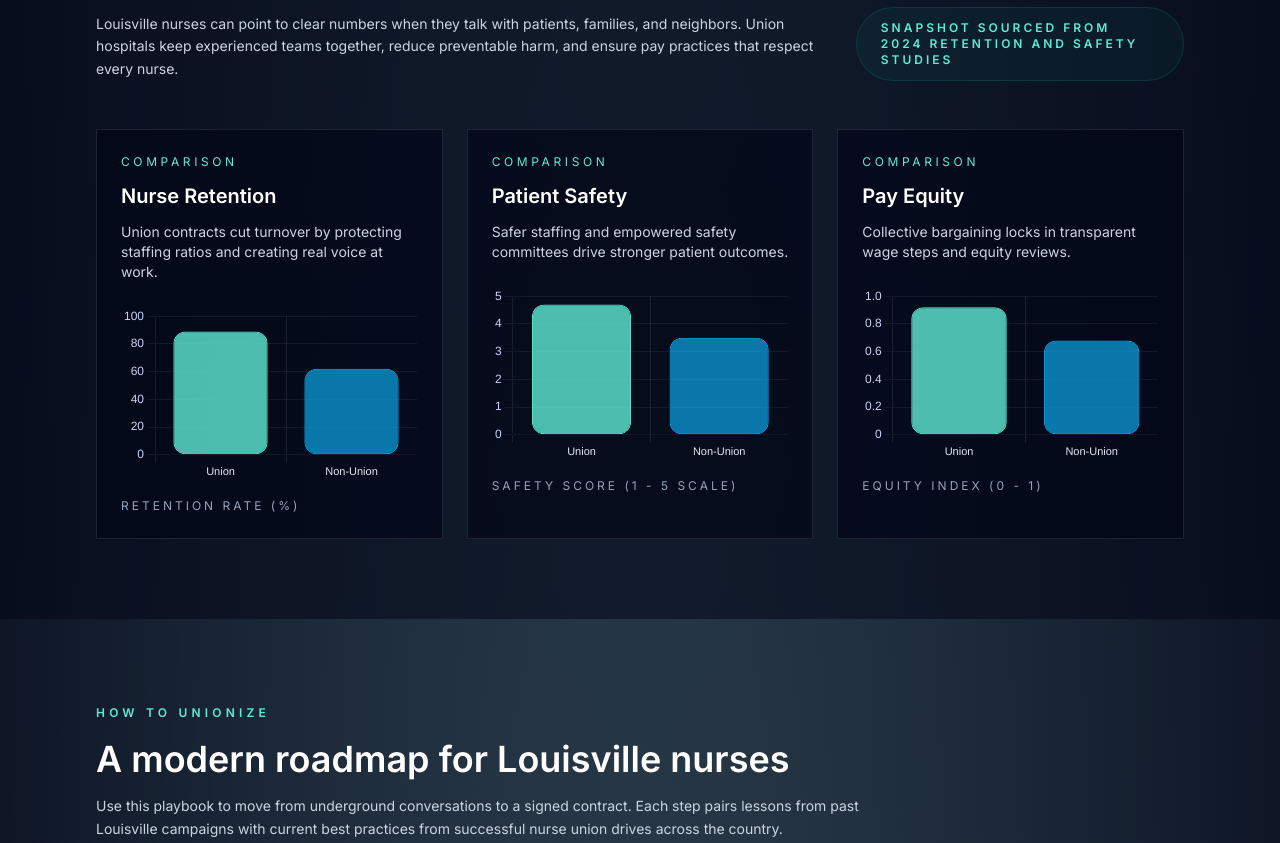
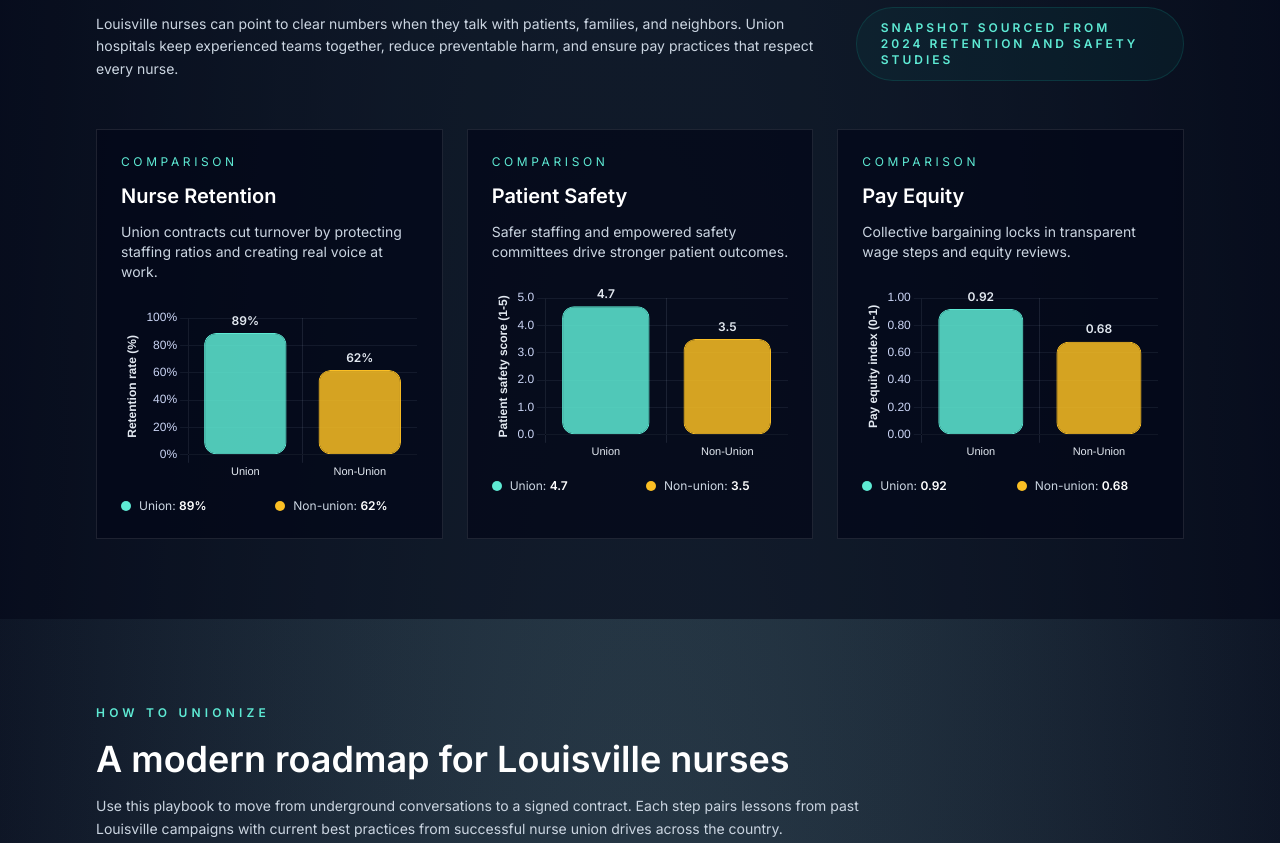
Before and after one commit to andrewaws26/nurse-organizing-website, a plain HTML site: page index.html in a window 1280 px wide. Shown: the part 3188-4031 px from the top of the page. Drawn offline with nearby package versions, Linux system fonts and the light colour scheme.

Commit message:
improve charts

```diff
--- a/assets/js/app.js
+++ b/assets/js/app.js
@@ -68,29 +68,84 @@ const analysisDetails = {
     }
 };
 
+const benefitColorPalette = {
+    unionBg: 'rgba(94, 234, 212, 0.85)',
+    unionBorder: 'rgba(94, 234, 212, 1)',
+    nonUnionBg: 'rgba(251, 191, 36, 0.85)',
+    nonUnionBorder: 'rgba(251, 191, 36, 1)'
+};
+
 const unionBenefitsCharts = [
     {
+        key: 'retention',
         canvasId: 'retentionChart',
         datasetLabel: 'Retention rate (%)',
         values: [89, 62],
         suggestedMax: 100,
-        tooltipSuffix: '%'
+        tooltipSuffix: '%',
+        tickStep: 10,
+        formatter: (value) => `${Math.round(value)}%`
     },
     {
+        key: 'safety',
         canvasId: 'safetyChart',
-        datasetLabel: 'Safety score',
+        datasetLabel: 'Patient safety score (1-5)',
         values: [4.7, 3.5],
         suggestedMax: 5,
-        tooltipSuffix: ''
+        tickStep: 0.5,
+        formatter: (value) => value.toFixed(1)
     },
     {
+        key: 'pay',
         canvasId: 'payEquityChart',
-        datasetLabel: 'Pay equity index',
+        datasetLabel: 'Pay equity index (0-1)',
         values: [0.92, 0.68],
         suggestedMax: 1,
-        tooltipSuffix: ''
+        tickStep: 0.1,
+        formatter: (value) => value.toFixed(2)
     }
 ];
+
+let valueLabelPluginRegistered = false;
+
+const unionValueLabelPlugin = {
+    id: 'unionValueLabels',
+    afterDatasetsDraw(chart) {
+        const pluginOpts = chart.options.plugins?.valueLabels;
+        if (!pluginOpts?.enabled) {
+            return;
+        }
+
+        const meta = chart.getDatasetMeta(0);
+        const dataset = chart.data.datasets[0];
+        const formatter = dataset.valueFormatter || ((value) => value);
+        const { ctx } = chart;
+
+        meta.data.forEach((bar, index) => {
+            const value = dataset.data[index];
+            const display = formatter(value, index);
+            const { x, y } = bar.tooltipPosition();
+
+            ctx.save();
+            ctx.fillStyle = pluginOpts.color || '#e2e8f0';
+            ctx.font = pluginOpts.font || '600 12px Inter, sans-serif';
+            ctx.textAlign = 'center';
+            ctx.textBaseline = 'bottom';
+            ctx.fillText(display, x, y - 6);
+            ctx.restore();
+        });
+    }
+};
+
+const defaultBenefitFormatter = (value, suffix = '') => {
+    if (suffix === '%') {
+        return `${Math.round(value)}%`;
+    }
+    if (value < 10 && value !== Math.round(value)) {
+        return value.toFixed(1);
+    }
+    return `${value}${suffix}`;
+};
 
 document.addEventListener('DOMContentLoaded', () => {
     initNavigation();
@@ -256,6 +311,11 @@ function initUnionBenefitsSection() {
         return;
     }
 
+    if (!valueLabelPluginRegistered) {
+        Chart.register(unionValueLabelPlugin);
+        valueLabelPluginRegistered = true;
+    }
+
     const cards = section.querySelectorAll('[data-benefit-card]');
     if (cards.length) {
         const observer = new IntersectionObserver((entries, obs) => {
@@ -280,6 +340,7 @@ function initUnionBenefitsSection() {
         }
 
         const ctx = canvas.getContext('2d');
+        const valueFormatter = config.formatter || ((value) => defaultBenefitFormatter(value, config.tooltipSuffix));
         new Chart(ctx, {
             type: 'bar',
             data: {
@@ -287,26 +348,42 @@ function initUnionBenefitsSection() {
                 datasets: [{
                     label: config.datasetLabel,
                     data: config.values,
-                    backgroundColor: ['rgba(94, 234, 212, 0.8)', 'rgba(14, 165, 233, 0.7)'],
-                    borderColor: ['rgba(94, 234, 212, 1)', 'rgba(14, 165, 233, 1)'],
+                    backgroundColor: [benefitColorPalette.unionBg, benefitColorPalette.nonUnionBg],
+                    borderColor: [benefitColorPalette.unionBorder, benefitColorPalette.nonUnionBorder],
                     borderWidth: 1,
                     borderRadius: 12,
-                    borderSkipped: false
+                    borderSkipped: false,
+                    valueFormatter
                 }]
             },
             options: {
                 responsive: true,
                 maintainAspectRatio: false,
+                layout: {
+                    padding: {
+                        top: 12
+                    }
+                },
                 scales: {
                     x: {
                         ticks: { color: '#e2e8f0', font: { size: 11 } },
-                        grid: { color: 'rgba(148, 163, 184, 0.15)' }
+                        grid: { color: 'rgba(148, 163, 184, 0.15)', drawBorder: false }
                     },
                     y: {
                         beginAtZero: true,
                         suggestedMax: config.suggestedMax,
-                        ticks: { color: '#cbd5f5' },
-                        grid: { color: 'rgba(148, 163, 184, 0.1)' }
+                        ticks: {
+                            color: '#cbd5f5',
+                            stepSize: config.tickStep,
+                            callback: (value) => valueFormatter(typeof value === 'number' ? value : Number(value))
+                        },
+                        grid: { color: 'rgba(148, 163, 184, 0.1)', drawBorder: false },
+                        title: {
+                            display: true,
+                            text: config.datasetLabel,
+                            color: '#e2e8f0',
+                            font: { size: 12, weight: '600' }
+                        }
                     }
                 },
                 plugins: {
@@ -319,15 +396,27 @@ function initUnionBenefitsSection() {
                         borderColor: 'rgba(148, 163, 184, 0.35)',
                         borderWidth: 1,
                         callbacks: {
-                            label: (context) => {
-                                const base = context.formattedValue;
-                                return config.tooltipSuffix ? `${base}${config.tooltipSuffix}` : base;
-                            }
+                            title: (context) => context[0]?.label || '',
+                            label: (context) => `${context.label}: ${valueFormatter(context.parsed.y ?? context.parsed)}`
                         }
+                    },
+                    valueLabels: {
+                        enabled: true,
+                        color: '#e2e8f0'
                     }
                 }
             }
         });
+
+        const unionLabel = section.querySelector(`[data-union-benefit-label="${config.key}-union"]`);
+        if (unionLabel) {
+            unionLabel.textContent = valueFormatter(config.values[0]);
+        }
+
+        const nonLabel = section.querySelector(`[data-union-benefit-label="${config.key}-non"]`);
+        if (nonLabel) {
+            nonLabel.textContent = valueFormatter(config.values[1]);
+        }
     });
 }
 
--- a/index.html
+++ b/index.html
@@ -275,7 +275,16 @@
                     <div class="mt-6 h-44">
                         <canvas id="retentionChart"></canvas>
                     </div>
-                    <p class="mt-4 text-xs uppercase tracking-[0.25em] text-slate-400">Retention rate (%)</p>
+                    <div class="mt-4 grid grid-cols-2 gap-3 text-xs text-slate-300">
+                        <div class="flex items-center gap-2">
+                            <span class="inline-flex h-2.5 w-2.5 rounded-full bg-brand-light"></span>
+                            <span>Union: <span class="font-semibold text-white" data-union-benefit-label="retention-union">89%</span></span>
+                        </div>
+                        <div class="flex items-center gap-2">
+                            <span class="inline-flex h-2.5 w-2.5 rounded-full bg-amber-400"></span>
+                            <span>Non-union: <span class="font-semibold text-white" data-union-benefit-label="retention-non">62%</span></span>
+                        </div>
+                    </div>
                 </article>
                 <article class="fade-card border border-white/10 bg-slate-950/70 p-6 text-sm text-slate-200" data-benefit-card>
                     <p class="text-xs uppercase tracking-[0.3em] text-brand-light">Comparison</p>
@@ -284,7 +293,16 @@
                     <div class="mt-6 h-44">
                         <canvas id="safetyChart"></canvas>
                     </div>
-                    <p class="mt-4 text-xs uppercase tracking-[0.25em] text-slate-400">Safety score (1 - 5 scale)</p>
+                    <div class="mt-4 grid grid-cols-2 gap-3 text-xs text-slate-300">
+                        <div class="flex items-center gap-2">
+                            <span class="inline-flex h-2.5 w-2.5 rounded-full bg-brand-light"></span>
+                            <span>Union: <span class="font-semibold text-white" data-union-benefit-label="safety-union">4.7</span></span>
+                        </div>
+                        <div class="flex items-center gap-2">
+                            <span class="inline-flex h-2.5 w-2.5 rounded-full bg-amber-400"></span>
+                            <span>Non-union: <span class="font-semibold text-white" data-union-benefit-label="safety-non">3.5</span></span>
+                        </div>
+                    </div>
                 </article>
                 <article class="fade-card border border-white/10 bg-slate-950/70 p-6 text-sm text-slate-200" data-benefit-card>
                     <p class="text-xs uppercase tracking-[0.3em] text-brand-light">Comparison</p>
@@ -293,7 +311,16 @@
                     <div class="mt-6 h-44">
                         <canvas id="payEquityChart"></canvas>
                     </div>
-                    <p class="mt-4 text-xs uppercase tracking-[0.25em] text-slate-400">Equity index (0 - 1)</p>
+                    <div class="mt-4 grid grid-cols-2 gap-3 text-xs text-slate-300">
+                        <div class="flex items-center gap-2">
+                            <span class="inline-flex h-2.5 w-2.5 rounded-full bg-brand-light"></span>
+                            <span>Union: <span class="font-semibold text-white" data-union-benefit-label="pay-union">0.92</span></span>
+                        </div>
+                        <div class="flex items-center gap-2">
+                            <span class="inline-flex h-2.5 w-2.5 rounded-full bg-amber-400"></span>
+                            <span>Non-union: <span class="font-semibold text-white" data-union-benefit-label="pay-non">0.68</span></span>
+                        </div>
+                    </div>
                 </article>
             </div>
         </div>
```
